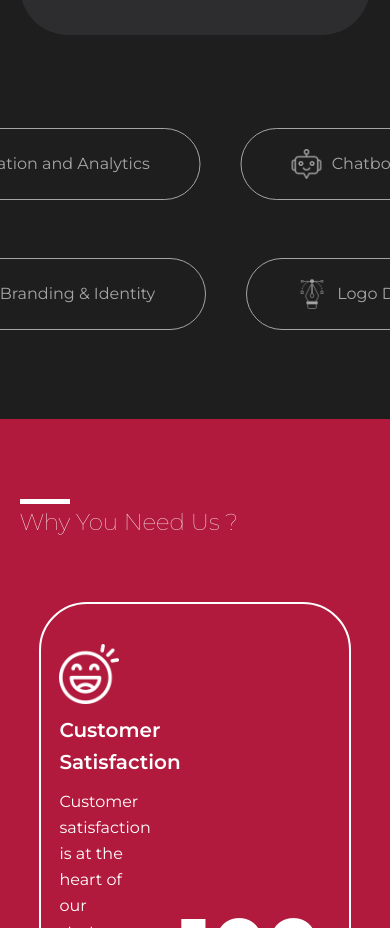
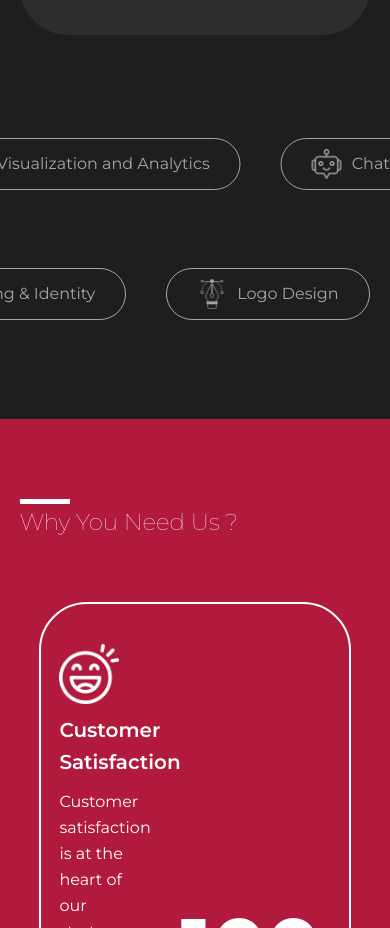
Before and after one commit to ObinnaKelvin/kobisoft, a Next.js app: page / in a window 390 px wide. Shown: the part 4106-5034 px from the top of the page. Built offline with nearby package versions, Linux system fonts and the light colour scheme.

Commit message:
Skills section now mobile responsive

```diff
--- a/components/Skills.js
+++ b/components/Skills.js
@@ -87,7 +87,9 @@ function Skills() {
             <Marquee pauseOnHover={true} gradient={false} speed={70} direction='right'>
                 {
                     tagsData.map((tag) => (
-                        <div key={tag.id} className='flex flex-row items-center gap-[10px] border-1 py-[20px] px-[50px] rounded-[3em] opacity-[60%] mx-[20px]'>
+                        <div key={tag.id} className='flex flex-row items-center gap-[10px] border-1
+                        py-[10px] px-[30px] md:py-[20px] md:px-[50px] lg:py-[20px] lg:px-[50px]
+                        rounded-[3em] opacity-[60%] mx-[20px]'>
                         {tag.icon} {tag.name}
                         </div>
                     ))
@@ -98,7 +100,9 @@ function Skills() {
             <Marquee pauseOnHover={true} gradient={false} speed={70} direction='left'>
                 {
                     tagsData.map((tag) => (
-                        <div key={tag.id} className='flex flex-row items-center gap-[10px] border-1 py-[20px] px-[50px] rounded-[3em] opacity-[60%] mx-[20px]'>
+                        <div key={tag.id} className='flex flex-row items-center gap-[10px] border-1
+                        py-[10px] px-[30px] md:py-[20px] md:px-[50px] lg:py-[20px] lg:px-[50px]
+                        rounded-[3em] opacity-[60%] mx-[20px]'>
                         {tag.icon} {tag.name}
                         </div>
                     ))
```
